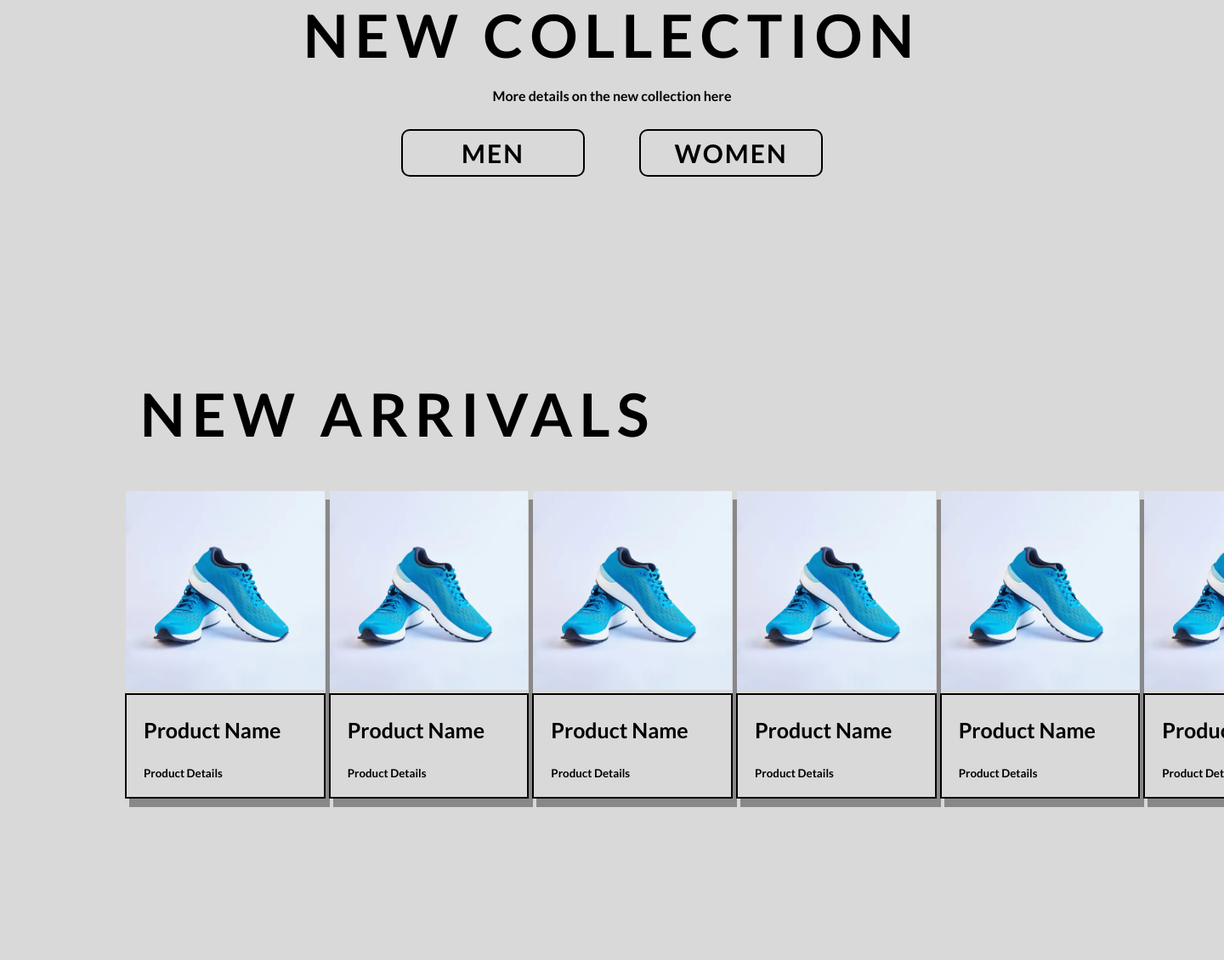
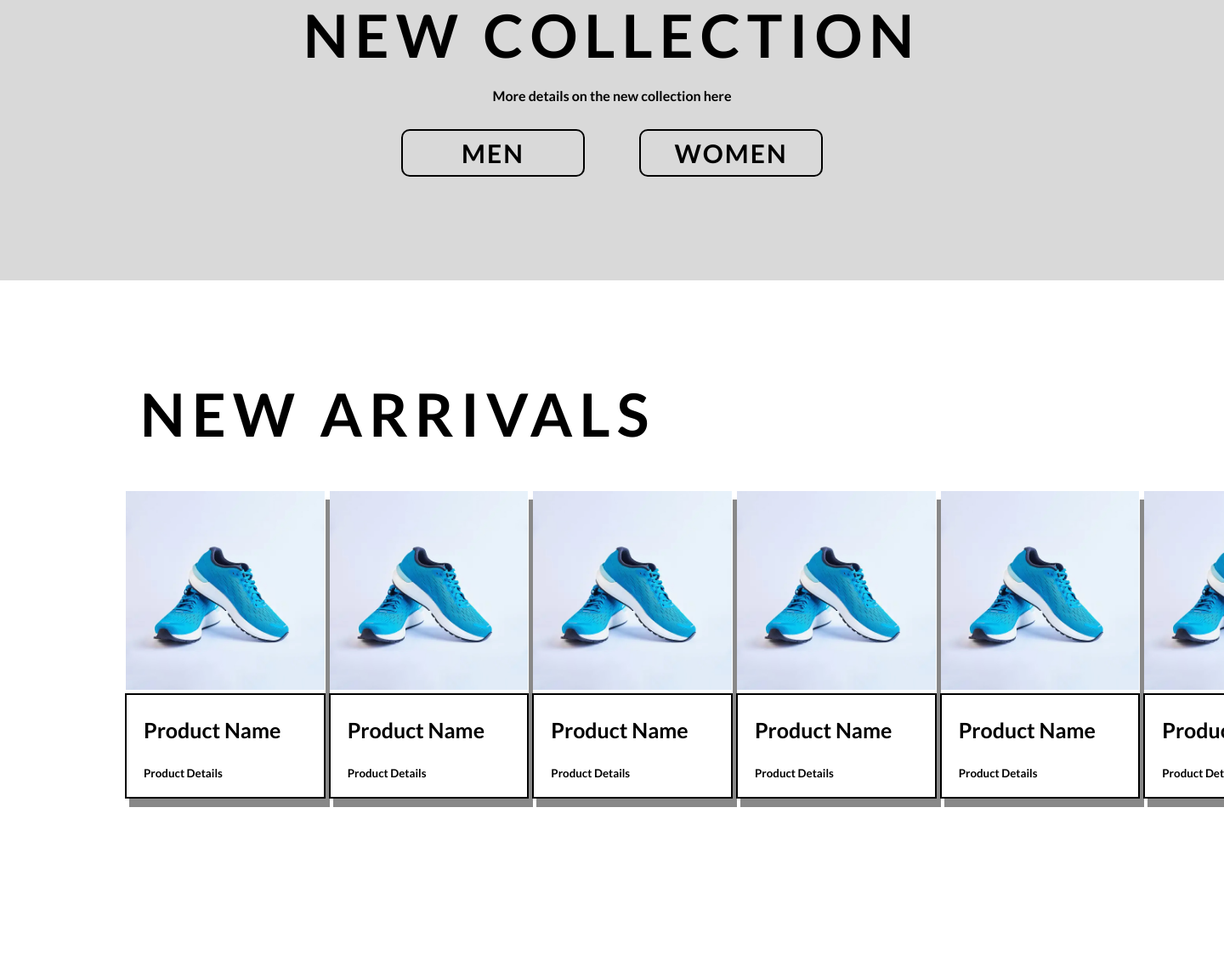
Before and after one commit to MuhammadArifAbdulMalek/IE4717-Website, a PHP site: page / in a window 1440 px wide; the page is wider, and only the part inside the window is pictured. Shown: the part 1891-3021 px from the top of that part at 85% size. Run offline with PHP 8.4, Linux system fonts and the light colour scheme.

Commit message:
Changed New Arrivals Colour

```diff
--- a/FinalProject/styles.css
+++ b/FinalProject/styles.css
@@ -167,7 +167,7 @@ h1{
     padding: 0;
 }
 
-.newcollection, .newarrivals{
+.newcollection{
     background-color: #D9D9D9;
     height:100vh;
     text-align: center;
@@ -209,6 +209,13 @@ h1{
     letter-spacing: 2px;;
 }
 
+.newarrivals{
+    background-color: #FFFFFF;
+    height:100vh;
+    text-align: center;
+    align-items: center;
+}
+
 .scrollerarrival{
     height:65vh;
     border-collapse: separate; /* Create space between cells */
```
